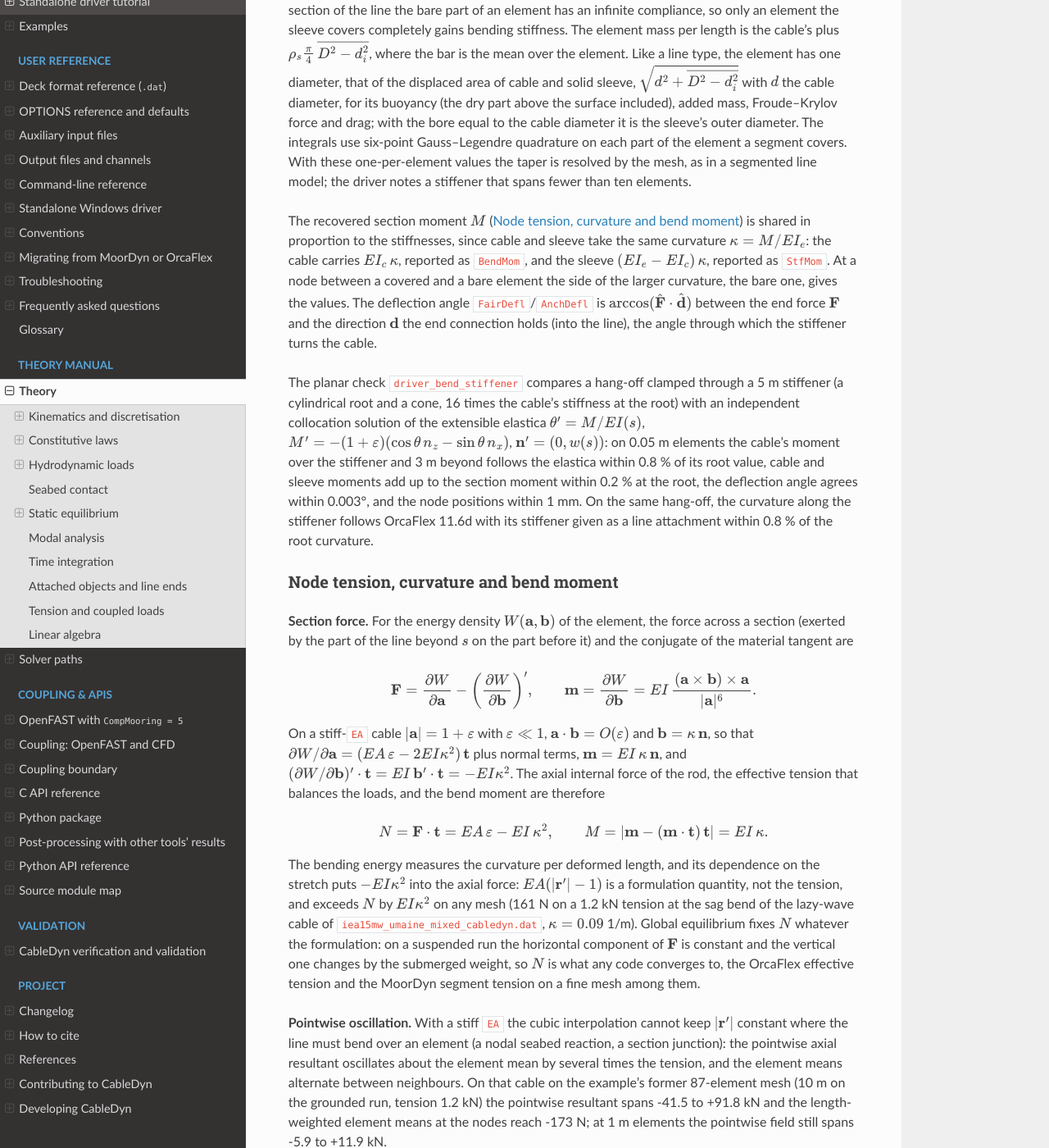
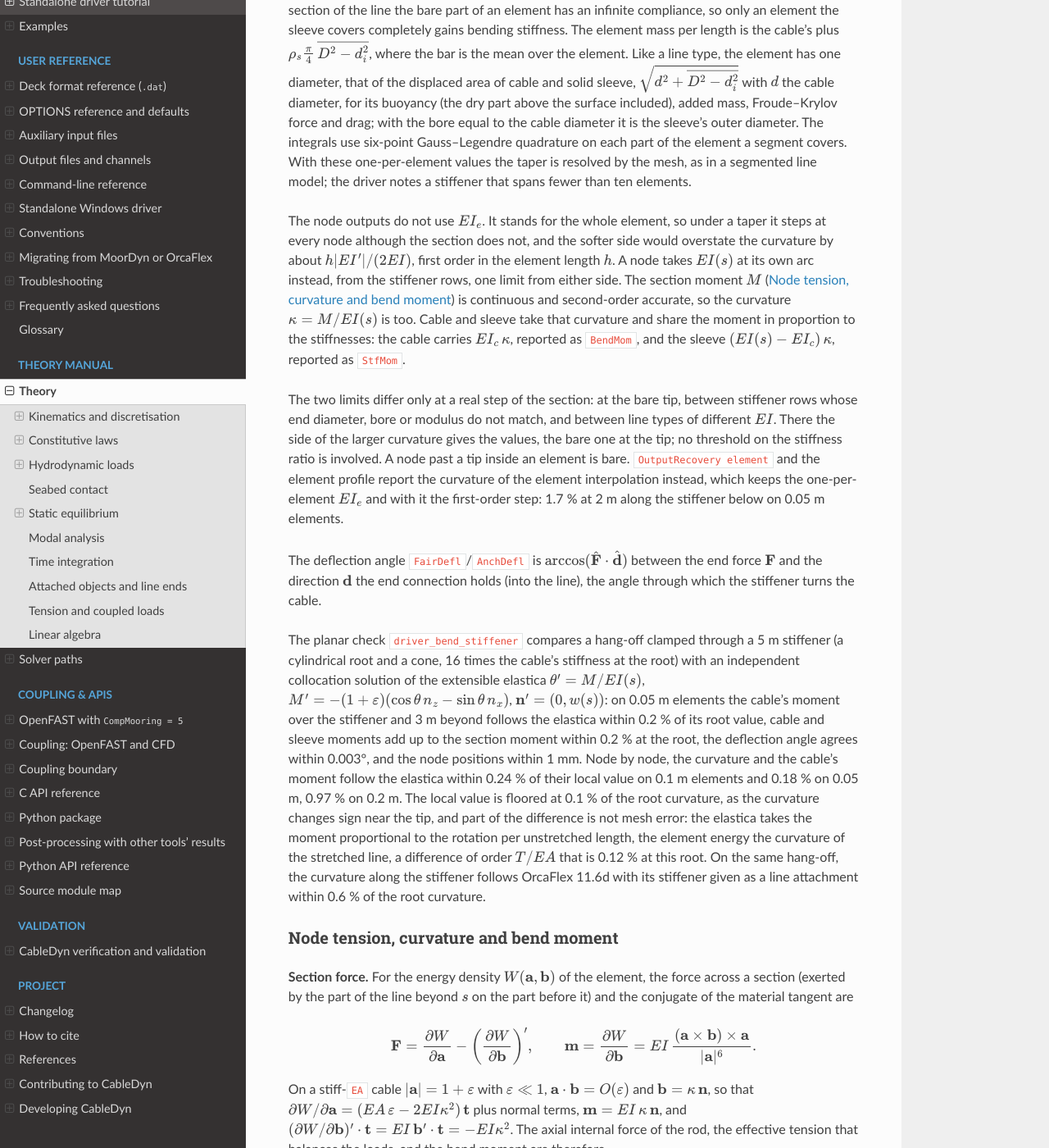
Before and after one commit to SMI-Lab-Inha/CableDyn, a Sphinx documentation site: the page built from doc/theory.rst, in a window 1280 px wide and 1400 px high, scrolled down 3523 px. Shown: the whole window at 82% size. Built offline with Sphinx 7.4.7 and the Read the Docs theme 3.1.0, drawn with Linux system fonts in a browser that asks for light colours; some of the changed text lies outside the part shown.

Commit message:
fix(output): take the stiffness at the node under a bend stiffener
The node outputs divided the section moment by the element stiffness on
the side giving the larger curvature. Under a taper that stiffness is one
value per element, so it steps at every node although the section does
not: the softer element always won, and the curvature and the cable's
moment were high by about h |EI'| / (2 EI), first order in the element
length.

The line now keeps EI(s) at each node from the stiffener rows, one limit
per side (CD_Stiffener_Node_EI, on the final mesh), and node_values reads
those. The limits differ only at a real step of the section: the bare tip,
rows that do not match and two line types, where the larger-side rule
still decides. No threshold on the stiffness ratio is needed. Curv, CurvX,
CurvY, BendMom, StfMom, the static profile and the range graphs all take
the values from node_values; a line without a stiffener is unchanged.

driver_bend_stiffener gains a local gate over a sweep of element sizes,
the identities between the channels and the real steps. The error on
0.1 m elements falls from 3.3 % to 0.24 % of the local curvature.

Signed-off-by: Jae Hoon Seo <jaehoon.seo@inha.ac.kr>

```diff
--- a/CMakeLists.txt
+++ b/CMakeLists.txt
@@ -2747,7 +2747,8 @@ if(Python3_Interpreter_FOUND)
     LABELS "python;driver;integration;static"
     ENVIRONMENT "${_cabledyn_python_test_environment}")
   # A hang-off through a tapered bend stiffener follows the planar elastica (scipy solve_bvp)
-  # within 2 % of the root moment and 1 cm; skipped where scipy is not installed.
+  # within 2 % of the root moment and 1 cm, and node by node on a sweep of element sizes within
+  # 0.5 % of the local curvature on 0.1 m elements; skipped where scipy is not installed.
   add_test(NAME driver_bend_stiffener
            COMMAND ${Python3_EXECUTABLE} ${CMAKE_CURRENT_SOURCE_DIR}/tests/check_bend_stiffener.py
                    $<TARGET_FILE:cabledyn>)
--- a/doc/modeling.rst
+++ b/doc/modeling.rst
@@ -91,7 +91,11 @@ sleeve's bending stiffness, mass, buoyancy and drag to the elements it covers
   the hang-off direction. A pinned end carries no moment, so the stiffener then takes none;
 - **the mesh under the stiffener.** One stiffness per element: split the section at the
   stiffener tip and mesh the part under it with elements of about 0.1–0.2 m, at least ten over
-  the stiffener (the driver notes fewer);
+  the stiffener (the driver notes fewer). The node outputs take the stiffness at the node, so
+  on that mesh the curvature follows a much finer one within about 0.2 %
+  (``lazy_wave_bend_stiffener.dat``), and shortening the elements further gains little.
+  ``OutputRecovery element`` and the element profile are the exception: they carry the
+  stiffness step of the element, about 3 % on 0.1 m elements of a steep taper;
 - **the material.** The sleeve is linear elastic. Polyurethane stiffness depends on temperature
   and strain rate; use the modulus for the design temperature and check the result at the
   ends of its range.
--- a/doc/theory.rst
+++ b/doc/theory.rst
@@ -178,11 +178,25 @@ part of the element a segment covers. With these one-per-element values the tape
 by the mesh, as in a segmented line model; the driver notes a stiffener that spans fewer than
 ten elements.
 
-The recovered section moment :math:`M` (:ref:`theory-output-recovery`) is shared in proportion
-to the stiffnesses, since cable and sleeve take the same curvature :math:`\kappa = M/EI_e`: the
-cable carries :math:`EI_c\,\kappa`, reported as ``BendMom``, and the sleeve
-:math:`(EI_e - EI_c)\,\kappa`, reported as ``StfMom``. At a node between a covered and a bare
-element the side of the larger curvature, the bare one, gives the values. The deflection angle
+The node outputs do not use :math:`EI_e`. It stands for the whole element, so under a taper it
+steps at every node although the section does not, and the softer side would overstate the
+curvature by about :math:`h\lvert EI'\rvert/(2 EI)`, first order in the element length
+:math:`h`. A node takes :math:`EI(s)` at its own arc instead, from the stiffener rows, one limit
+from either side. The section moment :math:`M` (:ref:`theory-output-recovery`) is continuous and
+second-order accurate, so the curvature :math:`\kappa = M/EI(s)` is too. Cable and sleeve take
+that curvature and share the moment in proportion to the stiffnesses: the cable carries
+:math:`EI_c\,\kappa`, reported as ``BendMom``, and the sleeve
+:math:`(EI(s) - EI_c)\,\kappa`, reported as ``StfMom``.
+
+The two limits differ only at a real step of the section: at the bare tip, between stiffener
+rows whose end diameter, bore or modulus do not match, and between line types of different
+:math:`EI`. There the side of the larger curvature gives the values, the bare one at the tip;
+no threshold on the stiffness ratio is involved. A node past a tip inside an element is bare.
+``OutputRecovery element`` and the element profile report the curvature of the element
+interpolation instead, which keeps the one-per-element :math:`EI_e` and with it the first-order
+step: 1.7 % at 2 m along the stiffener below on 0.05 m elements.
+
+The deflection angle
 ``FairDefl``/``AnchDefl`` is :math:`\arccos(\hat{\mathbf F}\cdot\hat{\mathbf d})` between the
 end force :math:`\mathbf F` and the direction :math:`\mathbf d` the end connection holds (into
 the line), the angle through which the stiffener turns the cable.
@@ -192,10 +206,16 @@ The planar check ``driver_bend_stiffener`` compares a hang-off clamped through a
 collocation solution of the extensible elastica
 :math:`\theta' = M/EI(s)`, :math:`M' = -(1 + \varepsilon)(\cos\theta\,n_z - \sin\theta\,n_x)`,
 :math:`\mathbf n' = (0, w(s))`: on 0.05 m elements the cable's moment over the stiffener and
-3 m beyond follows the elastica within 0.8 % of its root value, cable and sleeve moments add up
+3 m beyond follows the elastica within 0.2 % of its root value, cable and sleeve moments add up
 to the section moment within 0.2 % at the root, the deflection angle agrees within 0.003°, and
-the node positions within 1 mm. On the same hang-off, the curvature along the stiffener follows
-OrcaFlex 11.6d with its stiffener given as a line attachment within 0.8 % of the root curvature.
+the node positions within 1 mm. Node by node, the curvature and the cable's moment follow the
+elastica within 0.24 % of their local value on 0.1 m elements and 0.18 % on 0.05 m, 0.97 % on
+0.2 m. The local value is floored at 0.1 % of the root curvature, as the curvature changes sign
+near the tip, and part of the difference is not mesh error: the elastica takes the moment
+proportional to the rotation per unstretched length, the element energy the curvature of the
+stretched line, a difference of order :math:`T/EA` that is 0.12 % at this root. On the same
+hang-off, the curvature along the stiffener follows OrcaFlex 11.6d with its stiffener given as a
+line attachment within 0.6 % of the root curvature.
 
 .. _theory-output-recovery:
 
@@ -277,7 +297,8 @@ it, and its tangent rows are :math:`\mathbf{m}` there. An interior node reports
    \kappa_j = M_j / EI ,
 
 with :math:`\mathbf{t}_j` the unit nodal tangent, :math:`\mathbf{m}_j` the mean of the two
-one-sided values, and at a section junction the larger of :math:`M_j/EI` on the two sides. The
+one-sided values, and at a section junction the larger of :math:`M_j/EI` on the two sides (under
+a bend stiffener :math:`EI` is the stiffness at the node, :ref:`theory-bend-stiffeners`). The
 recovered moment carries an error that does not depend on :math:`EI`, of the order of the largest
 consistent-load moment :math:`w L_0^2/12` of an element (a section junction leaves a jump of that
 order between the two one-sided moments), so over a soft section dividing by :math:`EI` amplifies
```
Also changed, not shown: CHANGELOG.md (+19 -0 lines), VALIDATION.md (+8 -4 lines), doc/driver_format.md (+3 -1 lines), doc/outputs.rst (+6 -4 lines), 5 other files.
